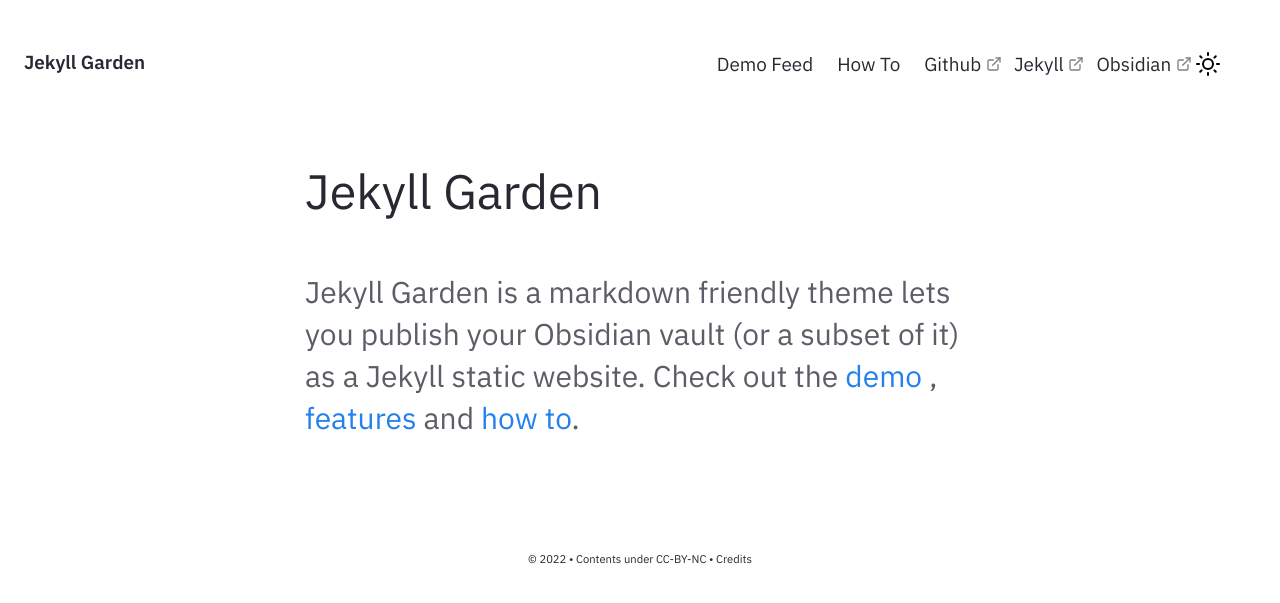
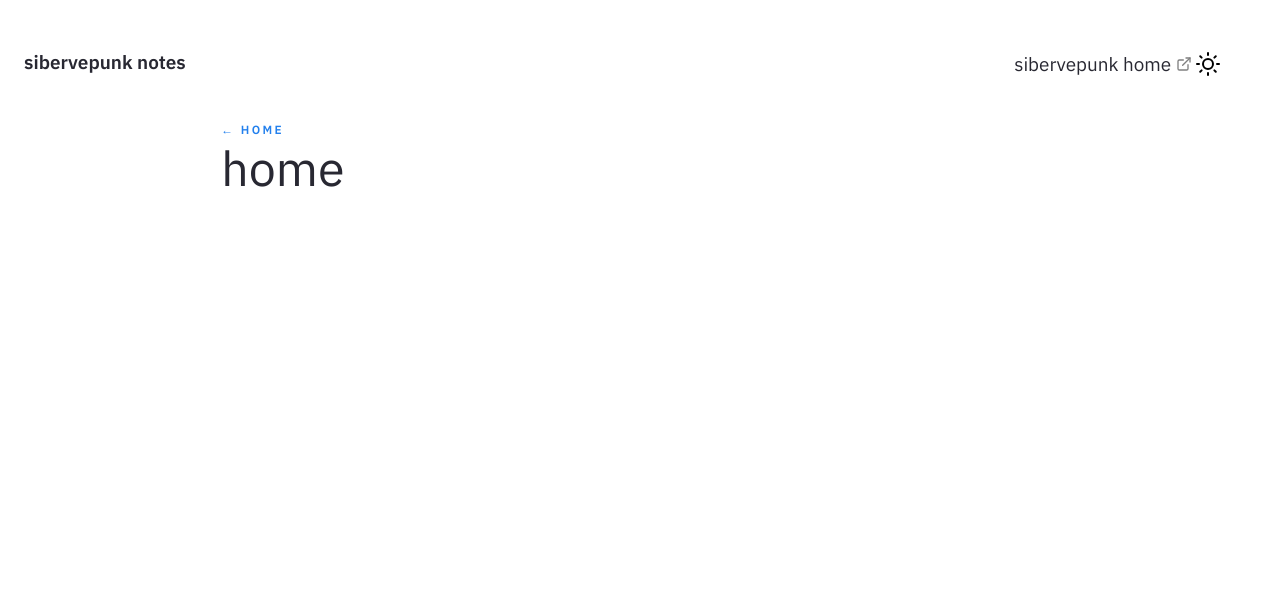
Before and after one commit to gecicidegisken/notes, a Jekyll site: the page built from pages/index.md, in a window 1280 px wide. Shown: the top 603 px of the page. Built offline with Jekyll 4.4.1, drawn with Linux system fonts in a browser that asks for light colours.

Commit message:
take one

```diff
--- a/_config.yml
+++ b/_config.yml
@@ -19,7 +19,7 @@
 # in the templates via {{ site.myvariable }}.
 
 # URL is the base hostname with protocol for your site, eg http://example.com
-url: "" # the base hostname & protocol for your site, e.g. http://example.com
+url: "sibervepunk.com" # the base hostname & protocol for your site, e.g. http://example.com
 
 # If you want to install this jekyll in a subpath (eg /digitalgarden) set it here.
 # Else keep it Empty (DON'T PUT /; Keep it empty)
@@ -27,11 +27,9 @@ baseurl: ""
 
 # Website Header, Description, Footer year and text.
 # If you are deleting this, make sure you remove it from HTML files too
-heading: Jekyll Garden # Change this
-content: Obsidian ready Jekyll Theme
+heading: sibervepunk notes
+content: My reading & study notes on severeal computer science topics.
 copyright:
-  year: © 2022
-  msg: Contents under CC-BY-NC
 
 # Set title and content for private & broken link tooltop
 privatelinks:
@@ -52,7 +50,7 @@ preferences:
 # To enable a homepage, change the value to true and add content to _includes/Homepage.html
 # If enable : false, notes feed will be as homepage.
   homepage:
-    enabled: true ##If you need a homepage, change this to true and edit _includes/Homepage.html
+    enabled: false ##If you need a homepage, change this to true and edit _includes/Homepage.html
 
 encoding: utf-8
 
--- a/_includes/Homepage.html
+++ b/_includes/Homepage.html
@@ -1,7 +1,6 @@
 <div class="home-intro">
     <div class="jumbo">{{site.heading}} </div>
     <div class="home-sub-text"> <h3>
-        Jekyll Garden is a markdown friendly theme lets you publish your Obsidian vault (or a subset of it) as a Jekyll static website.
-        Check out the <a href="{{'/notes' | relative_url}}"> demo </a>, <a href="{{'/post/features' | relative_url}}"> features </a> and <a href="{{'/post/how-to' | relative_url}}"> how to</a>.
+        hi :3
         </h3>
 </div> </div>
--- a/_includes/Nav.html
+++ b/_includes/Nav.html
@@ -53,20 +53,9 @@
 
     <div id="navbarBasicExample" class="navbar-menu">
       <div class="navbar-start">
-        <a href="{{'/notes' | relative_url}}" class="navbar-item">
-          Demo Feed
-        </a>
-        <a href="../post/how-to" class="navbar-item">
-          How To
-        </a>
-        <a href="https://github.com/Jekyll-Garden/jekyll-garden.github.io" target="_blank" class="navbar-item">
-          Github
-        </a>
-        <a href="https://jekyllrb.com/" target="_blank" class="navbar-item">
-          Jekyll
-        </a>
-        <a href="https://obsidian.md/"  target="_blank" class="navbar-item">
-          Obsidian
+
+        <a href="https://sibervepunk.com" target="_blank" class="navbar-item">
+          sibervepunk home
         </a>
       </div>
       <div class="navbar-end is-hidden-mobile" onclick="modeSwitcher()" >
--- a/debug.yml
+++ b/debug.yml
@@ -1,4 +1,4 @@
-name: Jekyll-Garden [DEBUG MODE]
+name: notes[DEBUG MODE]
 debug: true
 baseurl: ""
 url: http://127.0.0.1:4000
--- a/pages/index.md
+++ b/pages/index.md
@@ -4,5 +4,5 @@
 
 layout: Post
 permalink: /
-title: Jekyll Garden
+title: home
 ---
```
Also changed, not shown: README.md (+26 -32 lines), _notes/Public/Credits.md (deleted, +0 -21 lines), _notes/note.md (added, +1 -0 lines), pages/notes.md (+1 -1 lines), Gemfile.lock.
